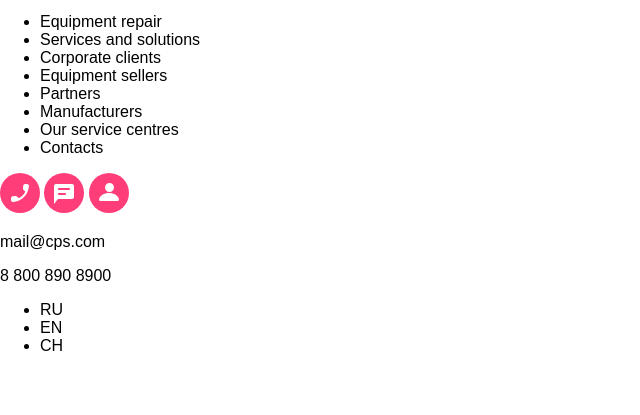
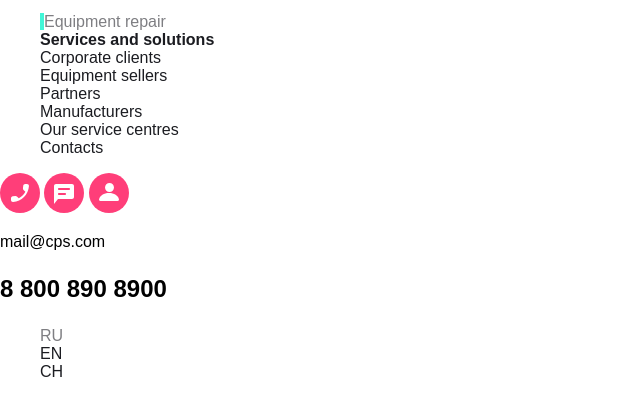
Before and after one commit to carlesflor94/CARLES-web-core-418, a plain HTML site: page index.html in a window 1280 px wide. Shown: the part 47-462 px from the top of the page, without its empty margins (0-640 px from the left). Drawn offline with Linux system fonts and the light colour scheme; a web font is replaced by a local one.

Commit message:
text styles

```diff
--- a/index.html
+++ b/index.html
@@ -18,14 +18,14 @@
 
         <nav class="web-navigation">
             <ul>
-                <li class="web-navigation--selected">Equipment repair</li>
-                <li class="web-navigation--next">Services and solutions</li>
-                <li>Corporate clients</li>
-                <li>Equipment sellers</li>
-                <li>Partners</li>
-                <li>Manufacturers</li>
-                <li>Our service centres</li>
-                <li>Contacts</li>
+                <li><a href="#" class="web-navigation--selected">Equipment repair</a></li>
+                <li><a href="#" class="web-navigation--next">Services and solutions</a></li>
+                <li><a href="#">Corporate clients</a></li>
+                <li><a href="#">Equipment sellers</a></li>
+                <li><a href="#">Partners</a></li>
+                <li><a href="#">Manufacturers</a></li>
+                <li><a href="#">Our service centres</a></li>
+                <li><a href="#">Contacts</a></li>
             </ul>
         </nav>
 
@@ -48,9 +48,9 @@
 
         <nav class="language">
             <ul>
-                <li class="language--selected">RU</li>
-                <li>EN</li>
-                <li>CH</li>
+                <li><a href="#" class="language--selected">RU</a></li>
+                <li><a href="#">EN</a></li>
+                <li><a href="#">CH</a></li>
             </ul>
         </nav>
     </div>
--- a/style.css
+++ b/style.css
@@ -22,12 +22,59 @@
 body {
     font-family: 'TT Lakes Neue Trial', sans-serif;
     font-weight: 400;
+    font-size: 16px;
     margin: 0;
     padding: 0;
 }
 
 
+/*text styles*/
+
+a {
+    text-decoration: none;
+    font-weight: 500;
+    color: #1B1C21;
+}
+
+.web-navigation--selected,
+.language--selected {
+    color: #7e7e82;
+}
+
+.web-navigation--selected {
+    border-left: solid 4px #41F6D7; /*pendiente hacer padding*/
+}
+
+.web-navigation--next,
+.phone {
+    font-weight: 700;
+}
+
+.phone {
+    font-size: 24px;
+}
+
+
+
+
+/*menu general styles*/
+
 .menu {
     max-width: 320px;
     width: 100%;
 }
+
+nav ul {
+    list-style: none;
+}
+
+/*header menu style*/
+
+
+/*web navigation style*/
+
+
+/*contact style*/
+
+
+/*language navigation style*/
```
